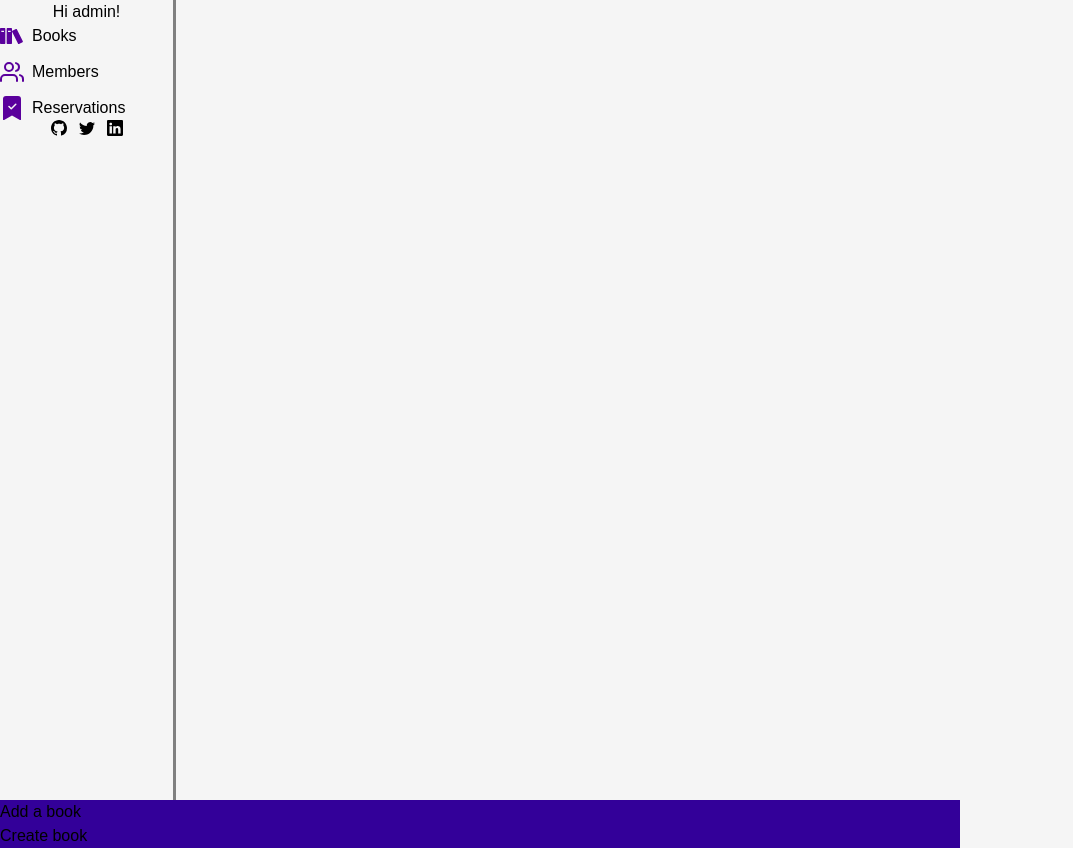
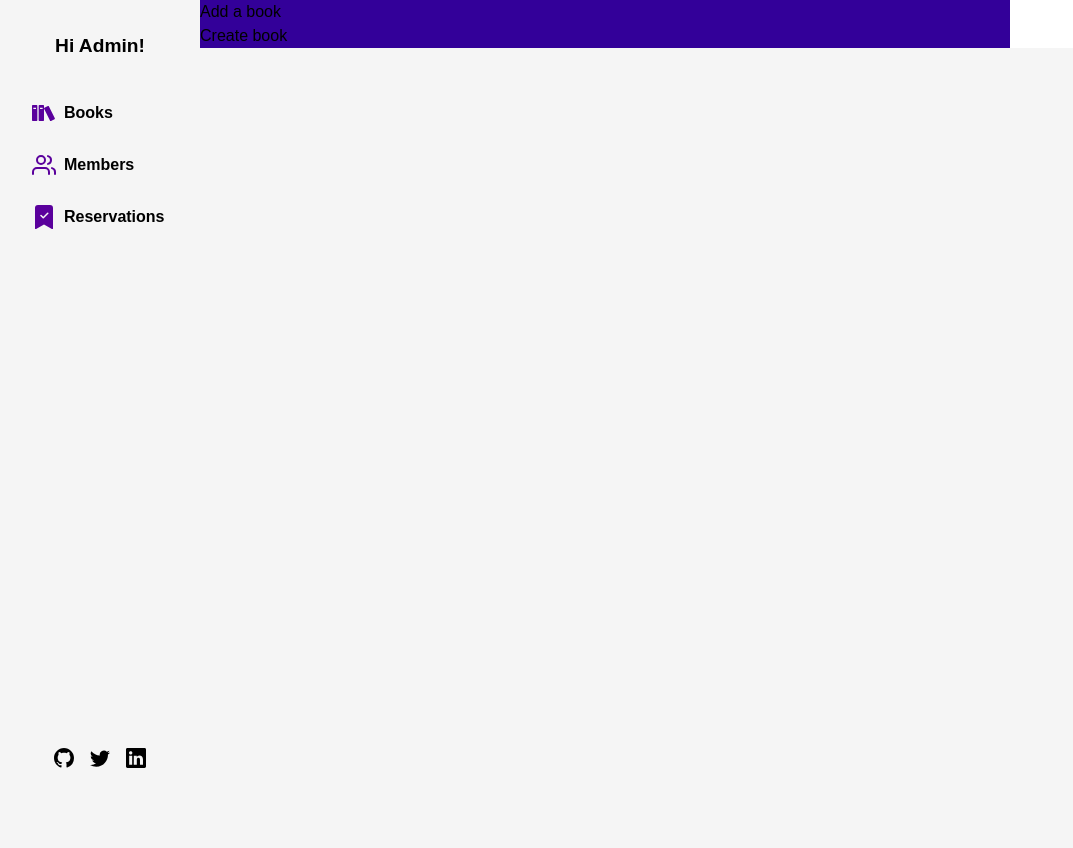
Before and after one commit to leehaney254/library_managemnt_frontend, a React (Vite) app: page / in a window 1280 px wide. Shown: the whole page, without its empty margins (0-1073 px from the left). After the commit the page ends 800 px from the top, so only its background shows below. Built offline with nearby package versions, Linux system fonts and the light colour scheme.

Commit message:
Style: Atyle navbar

```diff
--- a/src/App.css
+++ b/src/App.css
@@ -1,3 +1,10 @@
 .mainBackgroung {
   background-color: #F5F5F5;
+  /* background-color: #f3f5f9; */
 }
+
+.main_content {
+  width: 100%;
+  margin-left: 200px;
+  background-color: #fff;
+}
--- a/src/components/navbar/Navbar.jsx
+++ b/src/components/navbar/Navbar.jsx
@@ -42,15 +42,15 @@ const socialMedia = [
 
 const Navbar = () => {
   return (
-    <nav className="w-44 borderRight">
+    <nav className="borderRight">
       <div className="flex justify-center items-center">
-        <p>Hi admin!</p>
+        <h1 className="heading">Hi Admin!</h1>
       </div>
       <ul className="flex flex-col gap-3">
         {
           navigationLinks.map((item, index) => {
             return (
-              <li key={index}>
+              <li className="linkList" key={index}>
                 <NavLink to={item.link} className="flex gap-2">
                   <item.icon className="text-2xl text-light-indigo" />
                   {item.name}
@@ -60,11 +60,11 @@ const Navbar = () => {
           })
         }
       </ul>
-      <div className="flex gap-3 justify-center">
+      <div className="socialmedia">
         {
           socialMedia.map((item, index) => {
             return (
-              <Link to={item.link} key={index}>
+              <Link className="text-xl" to={item.link} key={index}>
                 <item.icon />
               </Link>
             )
--- a/src/components/navbar/navbar.css
+++ b/src/components/navbar/navbar.css
@@ -1,4 +1,31 @@
 .borderRight {
-  border-right: solid gray;
-  height: 100vh;
+  position: fixed;
+  width: 200px;
+  height: 100%;
+  padding: 2rem 0;
 }
+
+.heading {
+  margin-bottom: 2rem;
+  font-size: larger;
+  font-weight: 800;
+}
+
+.linkList {
+  padding: 0.5rem 2rem;
+  font-weight: 600;
+}
+
+.linkList:hover {
+  background-color: #fff;
+}
+
+.socialmedia {
+  position: absolute;
+  bottom: 0;
+  display: flex;
+  width: 100%;
+  justify-content: center;
+  padding: 2rem;
+  gap: 1rem;
+}
--- a/src/index.css
+++ b/src/index.css
@@ -6,4 +6,5 @@
 
 * {
   font-family: 'Poppins', sans-serif;
+  box-sizing: border-box;
 }
--- a/src/pages/books/AllBooks.jsx
+++ b/src/pages/books/AllBooks.jsx
@@ -3,9 +3,9 @@ import Navbar from '../../components/navbar/Navbar';
 import MainCard from '../../components/maincard/MainCard';
 const AllBooks = () => {
   return (
-    <main >
+    <main className="flex relative">
       <Navbar />
-      <div>
+      <div className="main_content">
         <MainCard />
       </div>
     </main>
--- a/src/pages/members/AllMembers.jsx
+++ b/src/pages/members/AllMembers.jsx
@@ -5,7 +5,9 @@ const AllMembers = () => {
   return (
     <main >
       <Navbar />
-      <div>AllMembers</div>
+      <div className="main_content">
+        <div>AllMembers</div>
+      </div>
     </main>
   )
 }
--- a/src/pages/reservations/AllReservations.jsx
+++ b/src/pages/reservations/AllReservations.jsx
@@ -5,7 +5,9 @@ const AllReservations = () => {
   return (
     <main>
       <Navbar />
-      <div>AllReservations</div>
+      <div className="main_content">
+        All reservations
+      </div>
     </main>
   )
 }
```
